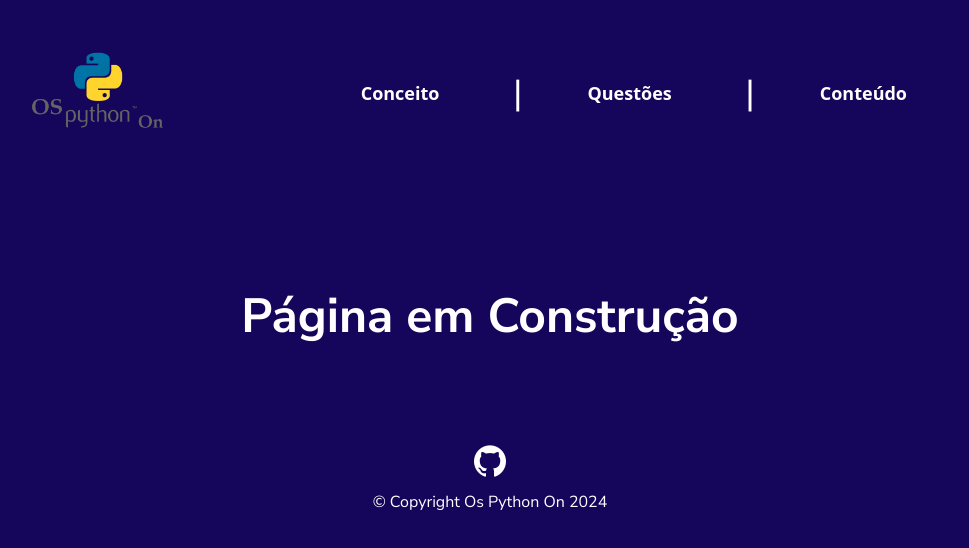
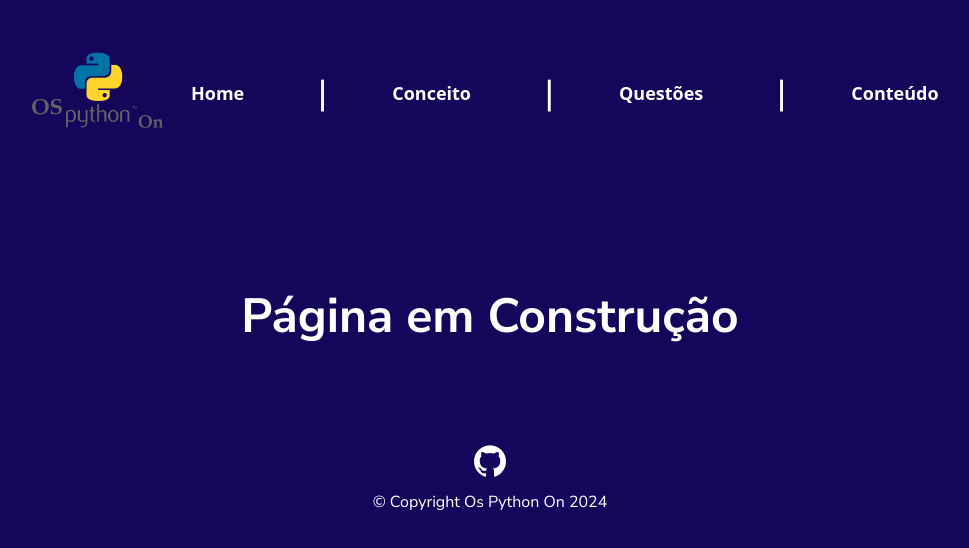
Before and after one commit to Os-Python-On/API-OsPythonOn, a plain HTML site: page modulo3.html in a window 1280 px wide. Shown: the whole page, without its empty margins (150-1119 px from the left). Drawn offline with Linux system fonts and the light colour scheme.

Commit message:
Update modulo3.html
link home

```diff
--- a/modulo3.html
+++ b/modulo3.html
@@ -16,6 +16,7 @@
     </a>
         <nav class="barra">
             <ul class="barra">
+                <li class="barra" ><a class="links" href="home.html">Home</a></li>
                 <li class="barra" ><a class="links" href="conceito.html">Conceito</a></li>
                 <li class="barra" ><a class="links" href="quest1.html">Questões</a></li>
 
```
